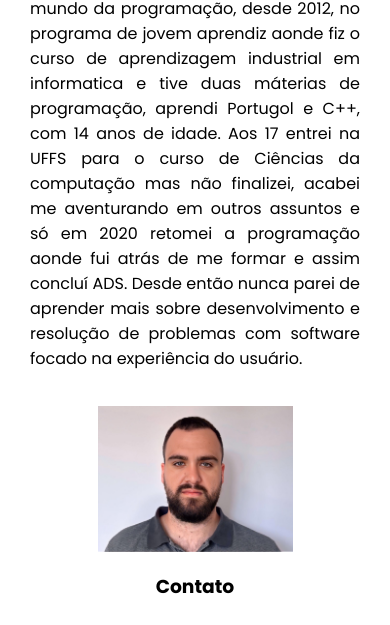
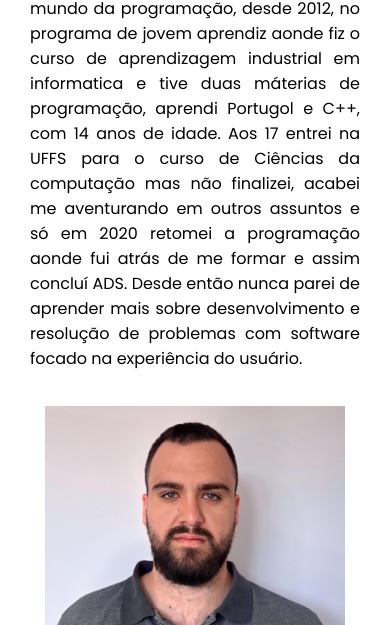
Before and after one commit to alexsandersautier/devalexsandersautier, a plain HTML site: page index.html in a window 390 px wide. Shown: the part 2378-3003 px from the top of the page. Drawn offline with Linux system fonts and the light colour scheme.

Commit message:
styles: ajustment responsive in section about

```diff
--- a/assets/css/styles.css
+++ b/assets/css/styles.css
@@ -266,6 +266,7 @@ main{
     flex-direction: column;
     align-items: center;
     justify-content: center;
+    min-width: 300px;
 }
 
 .about .about-content > p {
@@ -282,11 +283,10 @@ main{
 }
 
 .about .about-img > img {
-    max-width: 50vw;
+    min-width: 300px;
     width: 100%;
     height: auto;
     display: block;
-    max-height: 500px;
 }
 
 
```
